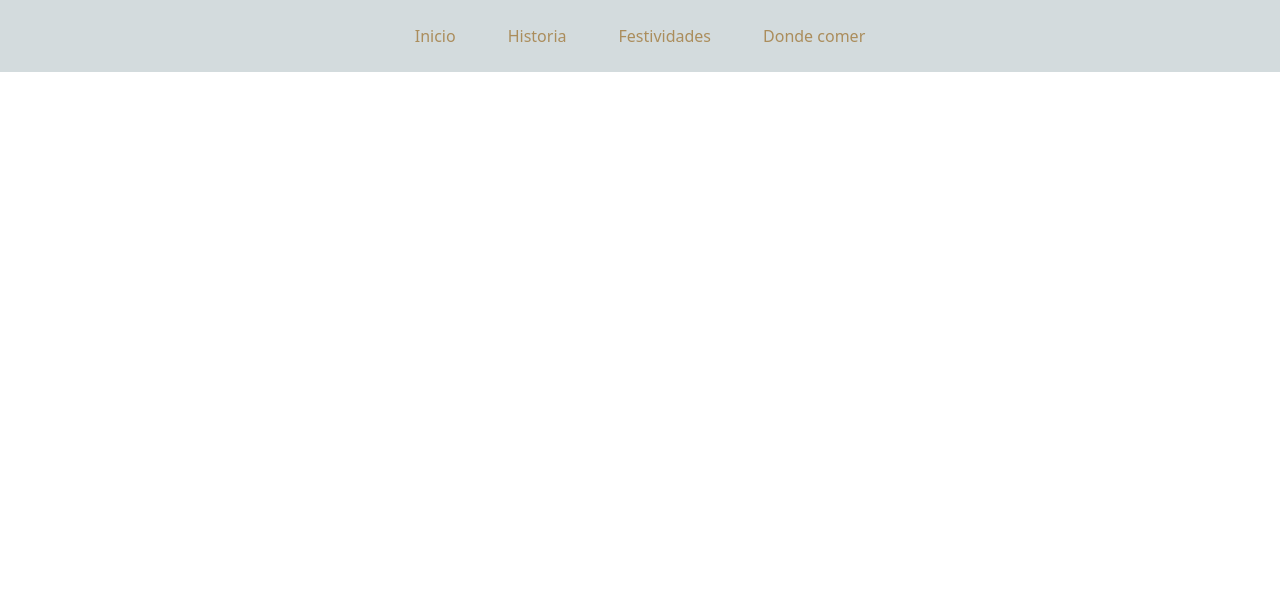
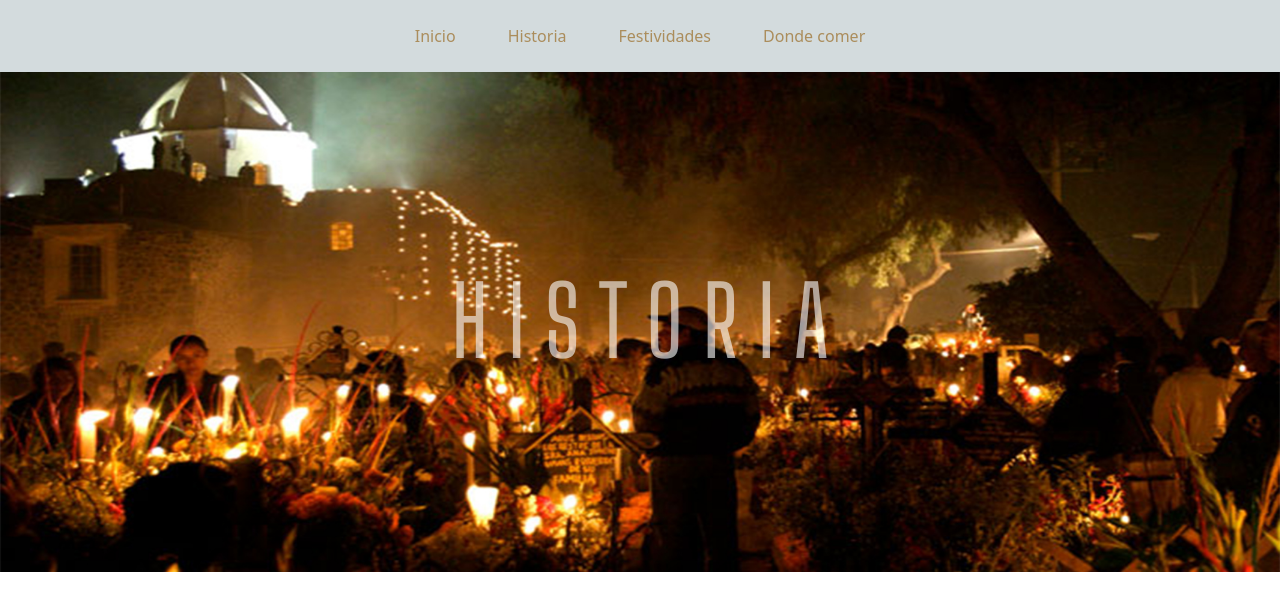
Before and after one commit to aldricHJA/Turismo-Mixquic, a plain HTML site: page view/historia.html in a window 1280 px wide. Drawn offline with nearby package versions, Linux system fonts and the light colour scheme.

Commit message:
actualizaión 4

```diff
--- a/style/historia.css
+++ b/style/historia.css
@@ -28,3 +28,30 @@ nav ul li a:hover {
     background-color: #74283d;
     color: #fff;
 }
+/*header*/
+.header {
+    background-image: url(../img/Para_blog.jpg);
+    background-size: cover;
+    background-position: center;
+    text-align: center;
+    padding: 0;
+    height: 500px;
+    display: flex;
+    align-items: center;
+    justify-content: center;
+
+}
+
+.header-cont h1 {
+    margin: 0;
+    font-family: "Big Shoulders Display", sans-serif;
+    font-size: 6em;
+    color: #ffffff9a;
+}
+
+.container {
+    width: 90%;
+    max-width: 1200px;
+    margin: 0 auto;
+    padding: 20px;
+}
--- a/view/historia.html
+++ b/view/historia.html
@@ -6,6 +6,9 @@
     <title>Historia</title>
     <link rel="stylesheet" href="../style/historia.css">
     <link href="https://cdn.jsdelivr.net/npm/bootstrap@5.3.3/dist/css/bootstrap.min.css" rel="stylesheet" integrity="sha384-QWTKZyjpPEjISv5WaRU9OFeRpok6YctnYmDr5pNlyT2bRjXh0JMhjY6hW+ALEwIH" crossorigin="anonymous">
+    <link rel="preconnect" href="https://fonts.googleapis.com">
+    <link rel="preconnect" href="https://fonts.gstatic.com" crossorigin>
+    <link href="https://fonts.googleapis.com/css2?family=Bebas+Neue&family=Big+Shoulders+Display:wght@100..900&family=Pacifico&family=Rubik+Mono+One&display=swap" rel="stylesheet">
 </head>
 <body>
         <!--barra de inicio-->
@@ -18,5 +21,12 @@
         </ul>
     </nav>
 
+            <!--header portada-->
+    <header class="header">
+        <div class="header-cont">
+            <h1>H I S T O R I A</h1>
+        </div>
+    </header>
+
 </body>
 </html>
```
Also changed, not shown: index.html (+11 -4 lines). Lines whose indentation alone changed are shown as unchanged.
